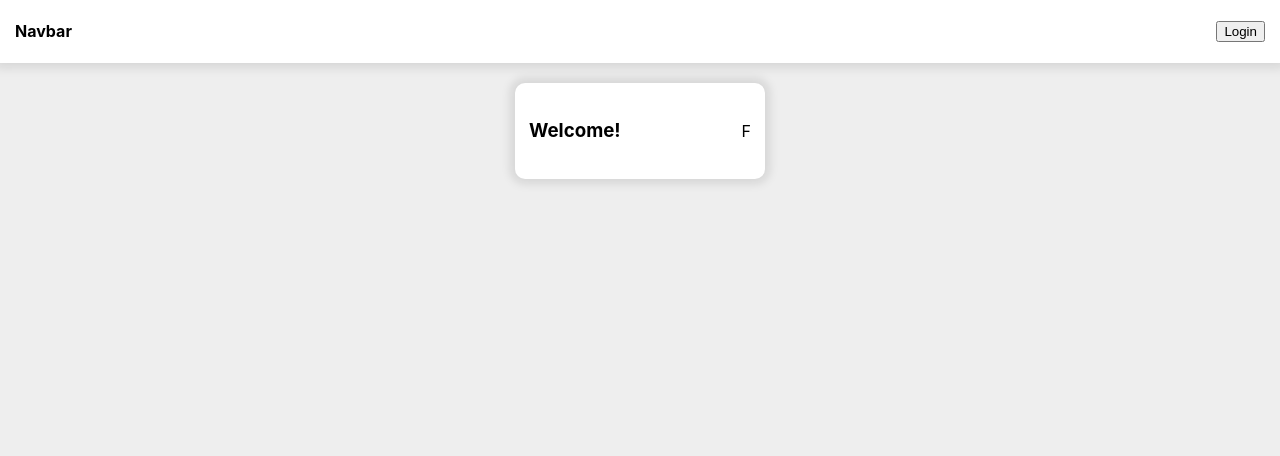
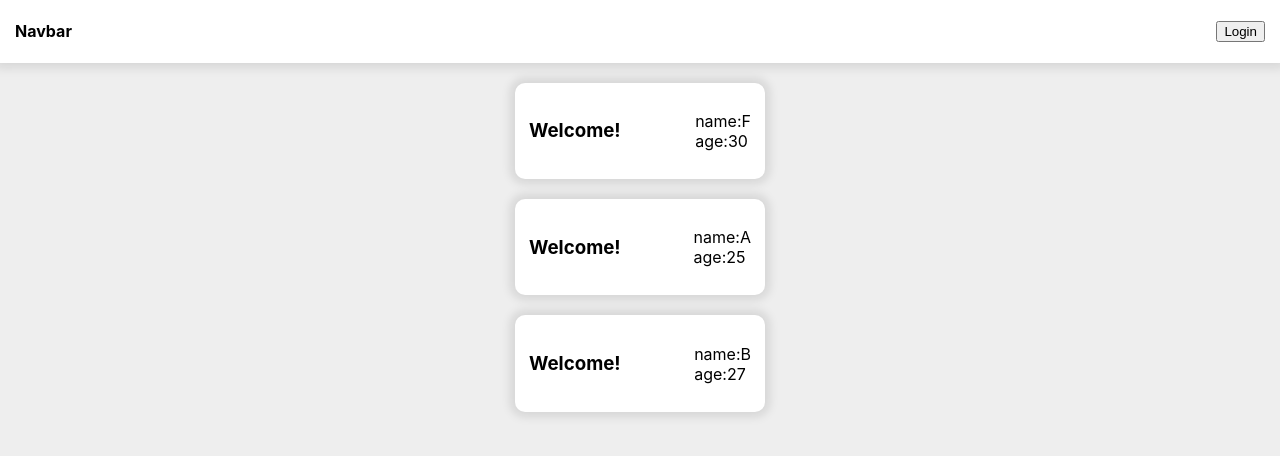
Before and after one commit to ArterOhm/my-first-react-app, a React (Vite) app: page / in a window 1280 px wide. Shown: the top 456 px of the page. Built offline with nearby package versions, Linux system fonts and the light colour scheme.

Commit message:
demo props

```diff
--- a/src/App.css
+++ b/src/App.css
@@ -4,3 +4,6 @@
   align-items: center;
   gap: 20px;
 }
+.App div div p {
+  margin: 0;
+}
--- a/src/App.tsx
+++ b/src/App.tsx
@@ -6,7 +6,9 @@ function App() {
   return (
     <div className="App">
       <Navbar />
-      <Greeting />
+      <Greeting name="F" age={30} />
+      <Greeting name="A" age={25} />
+      <Greeting name="B" age={27} />
     </div>
   )
 }
--- a/src/components/Greeting.tsx
+++ b/src/components/Greeting.tsx
@@ -1,10 +1,18 @@
 import classes from './Greeting.module.css'
 
-const Greeting = () => {
+interface IGreetingProps {
+  name: string
+  age: number
+}
+
+const Greeting = ({ name, age }: IGreetingProps) => {
   return (
     <div className={classes.card}>
       <h3>Welcome!</h3>
-      <p>F</p>
+      <div>
+        <p>name:{name}</p>
+        <p>age:{age}</p>
+      </div>
     </div>
   )
 }
```
